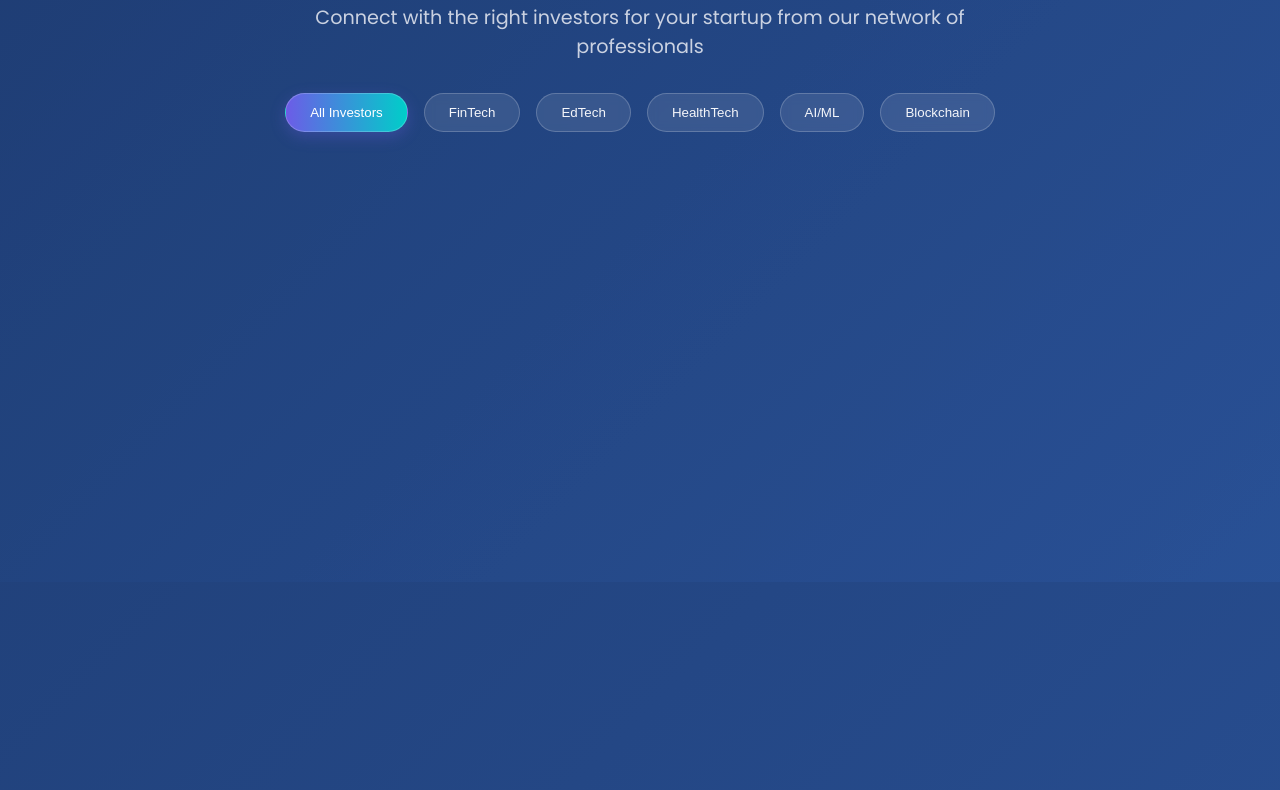
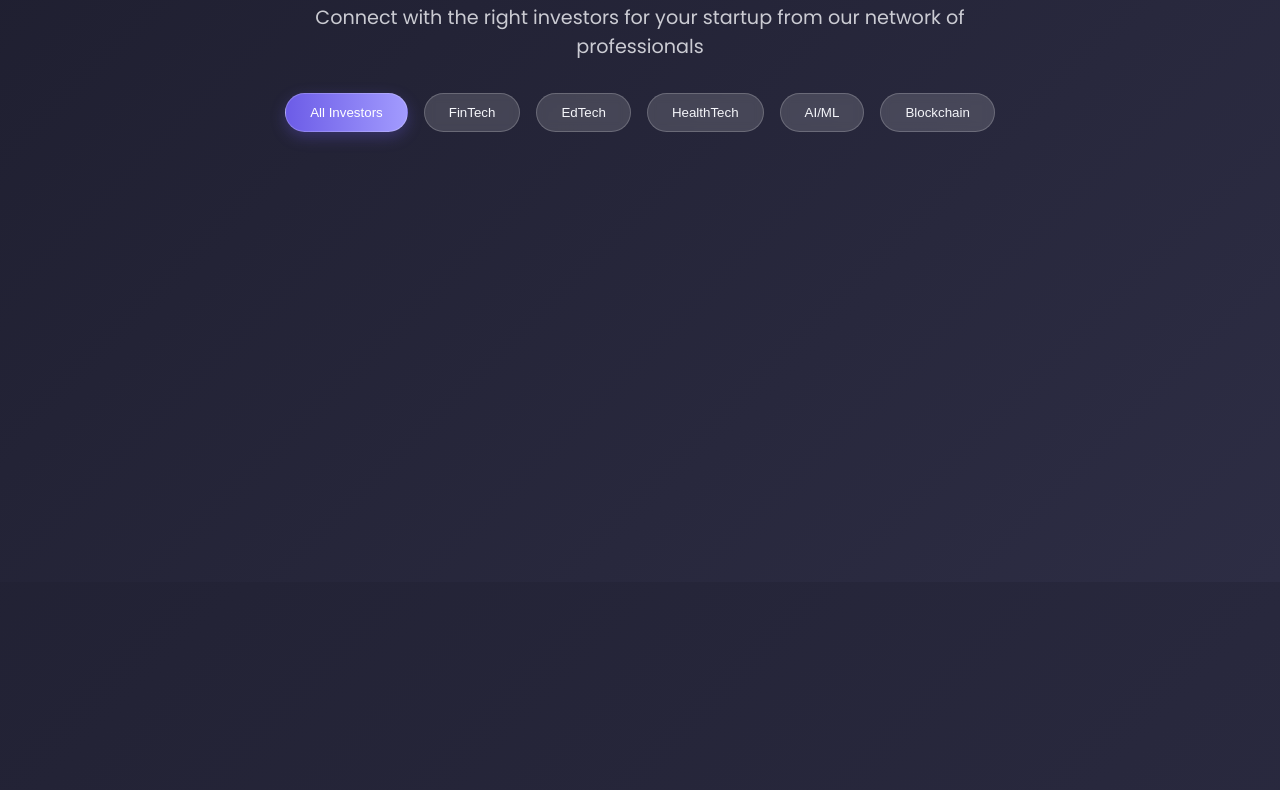
Before and after one commit to TeamHawks4/TECKTANTRA-2K25, a plain HTML site: page investers.html in a window 1280 px wide. Shown: the part 218-1008 px from the top of the page. Drawn offline with Linux system fonts and the light colour scheme.

Commit message:
Update investers.css

```diff
--- a/investers.css
+++ b/investers.css
@@ -1,12 +1,13 @@
 /* Base Styles */
 :root {
     --primary: #6c5ce7;
-    --secondary: #00cec9;
+    --secondary: #a29bfe;
     --dark: #2d3436;
     --light: #f5f6fa;
-    --glass: rgba(255, 255, 255, 0.1);
+    --glass: rgba(255, 255, 255, 0.15);
     --glass-border: rgba(255, 255, 255, 0.2);
-    --shadow: 0 8px 32px rgba(0, 0, 0, 0.1);
+    --shadow: 0 8px 32px rgba(0, 0, 0, 0.2);
+    --transition: all 0.4s cubic-bezier(0.175, 0.885, 0.32, 1.1);
 }
 
 * {
@@ -17,7 +18,7 @@
 
 body {
     font-family: 'Poppins', sans-serif;
-    background: linear-gradient(135deg, #1e3c72, #2a5298);
+    background: linear-gradient(135deg, #1e1e2f, #2d2d44);
     color: var(--light);
     min-height: 100vh;
     overflow-x: hidden;
@@ -31,7 +32,7 @@ body {
     width: 100%;
     height: 100%;
     z-index: -1;
-    background: linear-gradient(135deg, rgba(30, 60, 114, 0.8), rgba(42, 82, 152, 0.8));
+    background: linear-gradient(135deg,  #1e1e2f,  #2d2d44);
     overflow: hidden;
 }
 
```
